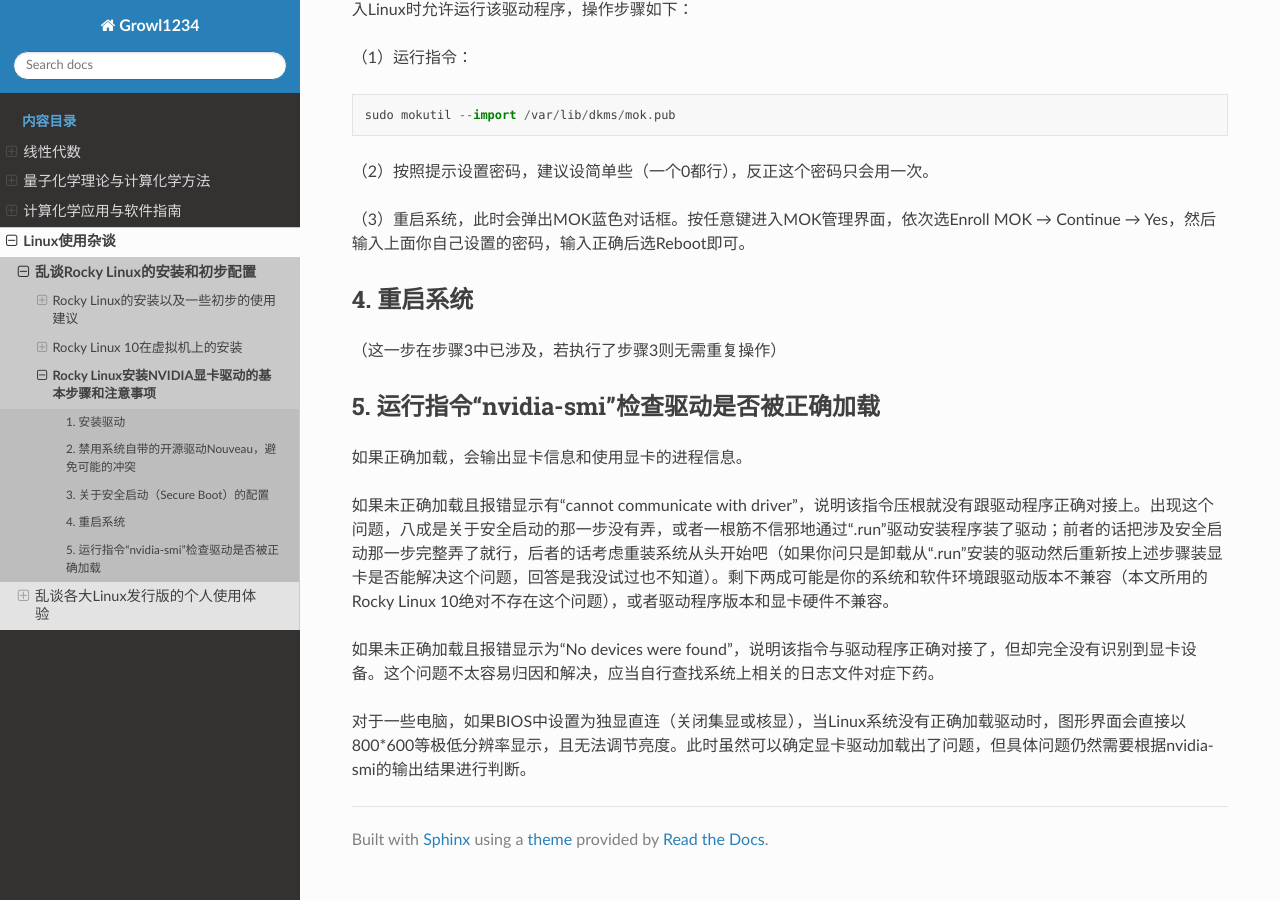
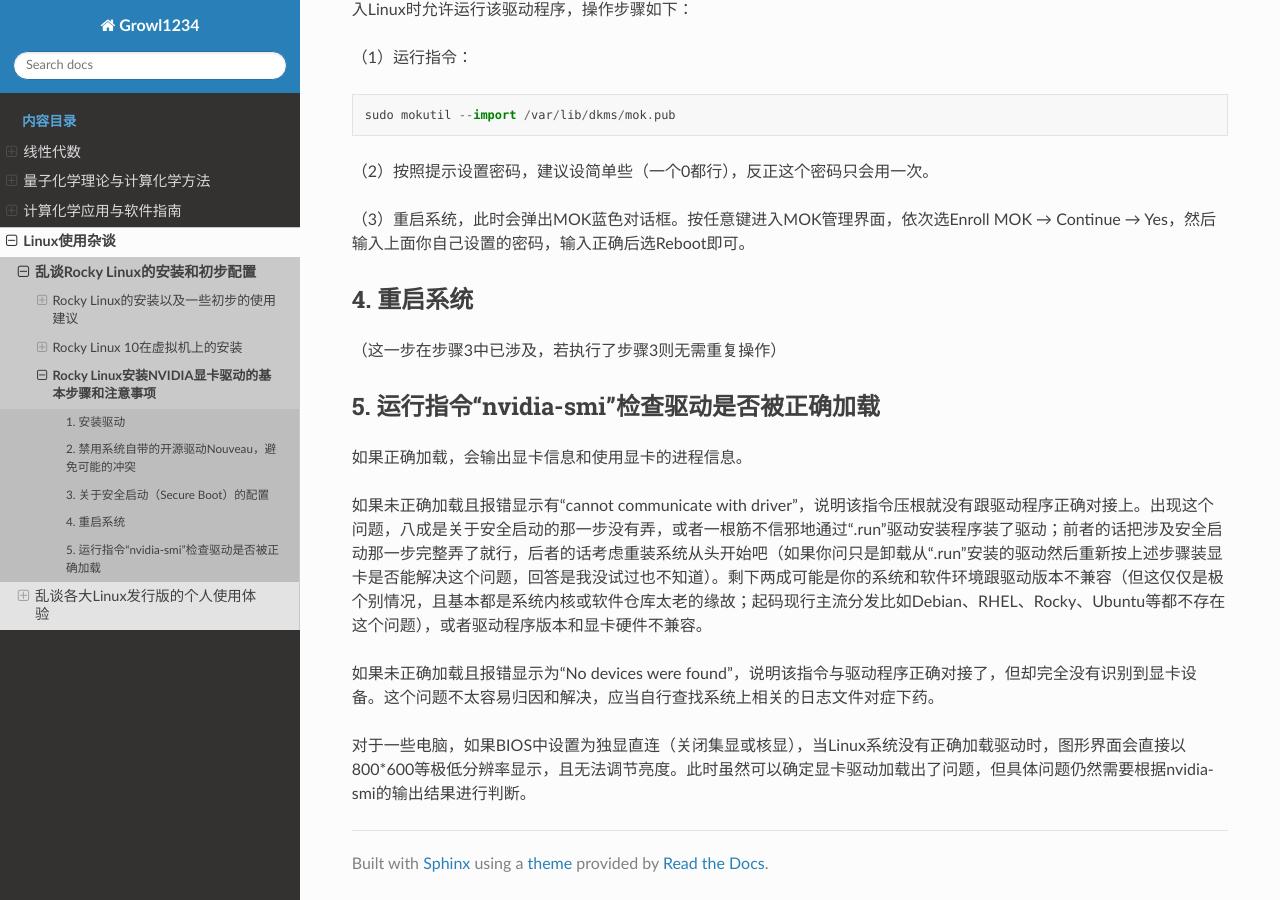
Before and after one commit to Growl1234/RTDProject, a Sphinx documentation site: the page built from source/linux/rocky/nvidia.md, in a window 1280 px wide and 900 px high, scrolled down 798 px. Built offline with Sphinx 7.4.7 and the Read the Docs theme 3.1.0, drawn with Linux system fonts in a browser that asks for light colours.

Commit message:
little change

```diff
--- a/source/linux/rocky/nvidia.md
+++ b/source/linux/rocky/nvidia.md
@@ -40,7 +40,7 @@ sudo mokutil --import /var/lib/dkms/mok.pub
 
 如果正确加载，会输出显卡信息和使用显卡的进程信息。
 
-如果未正确加载且报错显示有“cannot communicate with driver”，说明该指令压根就没有跟驱动程序正确对接上。出现这个问题，八成是关于安全启动的那一步没有弄，或者一根筋不信邪地通过“.run”驱动安装程序装了驱动；前者的话把涉及安全启动那一步完整弄了就行，后者的话考虑重装系统从头开始吧（如果你问只是卸载从“.run”安装的驱动然后重新按上述步骤装显卡是否能解决这个问题，回答是我没试过也不知道）。剩下两成可能是你的系统和软件环境跟驱动版本不兼容（本文所用的Rocky Linux 10绝对不存在这个问题），或者驱动程序版本和显卡硬件不兼容。
+如果未正确加载且报错显示有“cannot communicate with driver”，说明该指令压根就没有跟驱动程序正确对接上。出现这个问题，八成是关于安全启动的那一步没有弄，或者一根筋不信邪地通过“.run”驱动安装程序装了驱动；前者的话把涉及安全启动那一步完整弄了就行，后者的话考虑重装系统从头开始吧（如果你问只是卸载从“.run”安装的驱动然后重新按上述步骤装显卡是否能解决这个问题，回答是我没试过也不知道）。剩下两成可能是你的系统和软件环境跟驱动版本不兼容（但这仅仅是极个别情况，且基本都是系统内核或软件仓库太老的缘故；起码现行主流分发比如Debian、RHEL、Rocky、Ubuntu等都不存在这个问题），或者驱动程序版本和显卡硬件不兼容。
 
 如果未正确加载且报错显示为“No devices were found”，说明该指令与驱动程序正确对接了，但却完全没有识别到显卡设备。这个问题不太容易归因和解决，应当自行查找系统上相关的日志文件对症下药。
 
```
Also changed, not shown: 5 other files.
